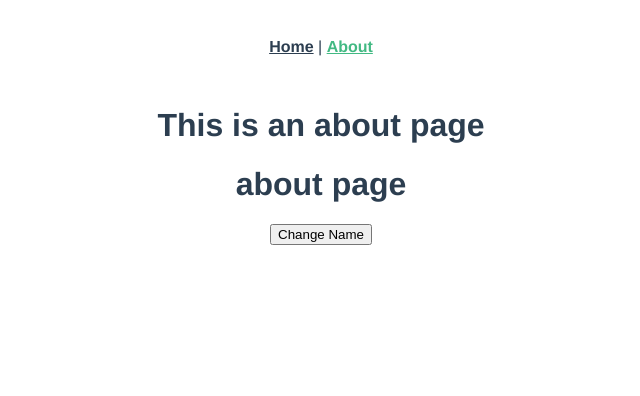
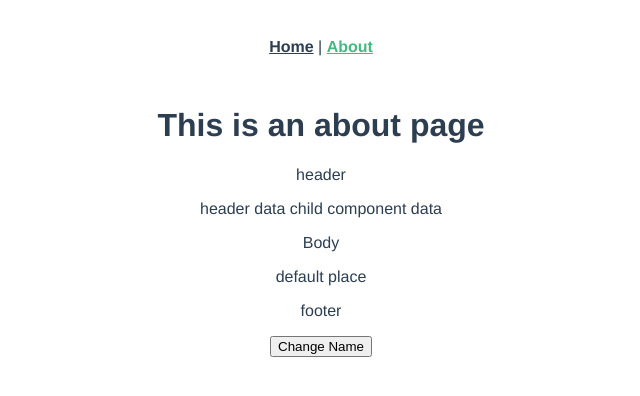
Before and after one commit to kihwankim/vue-studying, a Vue app: page /about in a window 1280 px wide. Shown: the top 396 px of the page, without its empty margins (319-959 px from the left). Built offline with nearby package versions, Linux system fonts and the light colour scheme.

Commit message:
feat: slot 구현

```diff
--- a/src/components/NewPage.vue
+++ b/src/components/NewPage.vue
@@ -1,7 +1,10 @@
 <template>
     <div>
-        <h1>{{ title }}</h1>
-        <p>{{ name }}</p>
+        <p>header</p>
+        <slot name="header" :inputData="testData"></slot>
+        <p>Body</p>
+        <slot></slot>
+        <p>footer</p>
         <button @click="updateName">Change Name</button>
     </div>
 </template>
@@ -11,7 +14,7 @@
         props: {
             'title': {
                 type: String, // type설정 한다
-                required: true // 무조건 받아야한는 것을 명시
+                required: false // 무조건 받아야한는 것을 명시
             },
             'name': {
                 type: String,
@@ -20,15 +23,19 @@
         },
         data() {
             return {
+                testData: 'child component data'
                 // name: 'kihwan kim'
             } // props 에서 사용하는 변수는 data에서 사용할 수 없음
         },
         methods: {
             updateName() {
-                // this.name = "new Name Kihwan kim"; // 부모 컴포넌트에서 바꿔줘야 한다.
+                // this.name = "new Name Kihwan kim";  부모 컴포넌트에서 바꿔줘야 한다.
             }
         }
     }
+    // <NewPage></NewPage> 사이에 작성된 html tag는 자동으로 slot 안으로 들어가게 된다.
+    // name을 설정하면 template에서 v-slot: 으로 설정된 테그를 가지고 온다
+    // default : name 이 없는 경우 default로 들 어간다.
 </script>
 
 <style scoped="scoped"></style>
--- a/src/views/About.vue
+++ b/src/views/About.vue
@@ -1,7 +1,18 @@
 <template>
   <div class="about">
     <h1>This is an about page</h1>
-    <NewPage title="about page"/>
+    <NewPage>
+      <template #header="props">
+        <p>header data {{ props.inputData }}</p>
+      </template>
+      <template #default>
+        <p>default place</p>
+      </template>
+      <div>
+        <h1>Hello</h1>
+        <p>Hi</p>
+      </div>
+    </NewPage>
   </div>
 </template>
 
```
